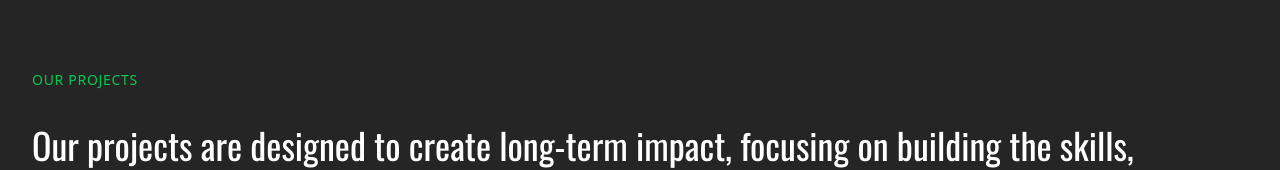
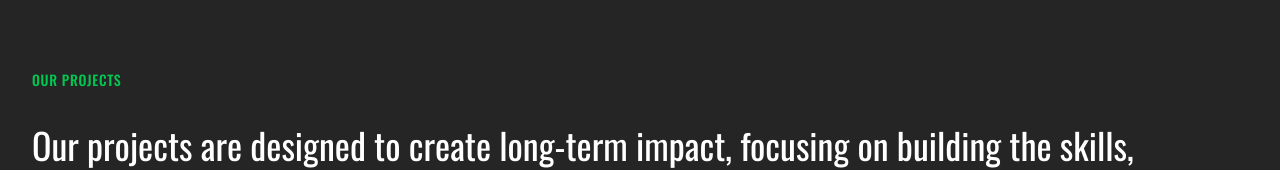
Before and after one commit to udezueoluomachi/manomagaba_v2, a Next.js app: page / in a window 1280 px wide. Shown: the part 3299-3469 px from the top of the page. Built offline with nearby package versions, Linux system fonts and the light colour scheme.

Commit message:
Refine UI: Adjust header progress bar height and apply font to section label

```diff
--- a/src/app/components/header.jsx
+++ b/src/app/components/header.jsx
@@ -116,7 +116,7 @@ const StickyHeader = () => {
       {/* Main White Header - Always Sticky */}
       <header className="bg-white shadow-sm sticky top-0 z-50 header-white py-1">
         {/* Green Progress Bar at Top */}
-        <div className="fixed top-0 left-0 w-full h-1 bg-black/20 z-50">
+        <div className="fixed top-0 left-0 w-full h-[2px] bg-black/20 z-50">
           <div
             className="h-full bg-green-111 transition-all duration-300 ease-out"
             style={{ width: `${scrollPercentage}%` }}
--- a/src/app/page.js
+++ b/src/app/page.js
@@ -390,7 +390,7 @@ return (
         <div className="max-w-7xl mx-auto px-4 sm:px-6 lg:px-8">
           <div className="max-w-6xl">
             {/* Section Label */}
-            <p className="text-green-500 text-sm font-medium tracking-wider uppercase mb-8">
+            <p className={"text-green-500 text-sm font-medium tracking-wider uppercase mb-8 " + oswald.className}>
               OUR PROJECTS
             </p>
 
```
